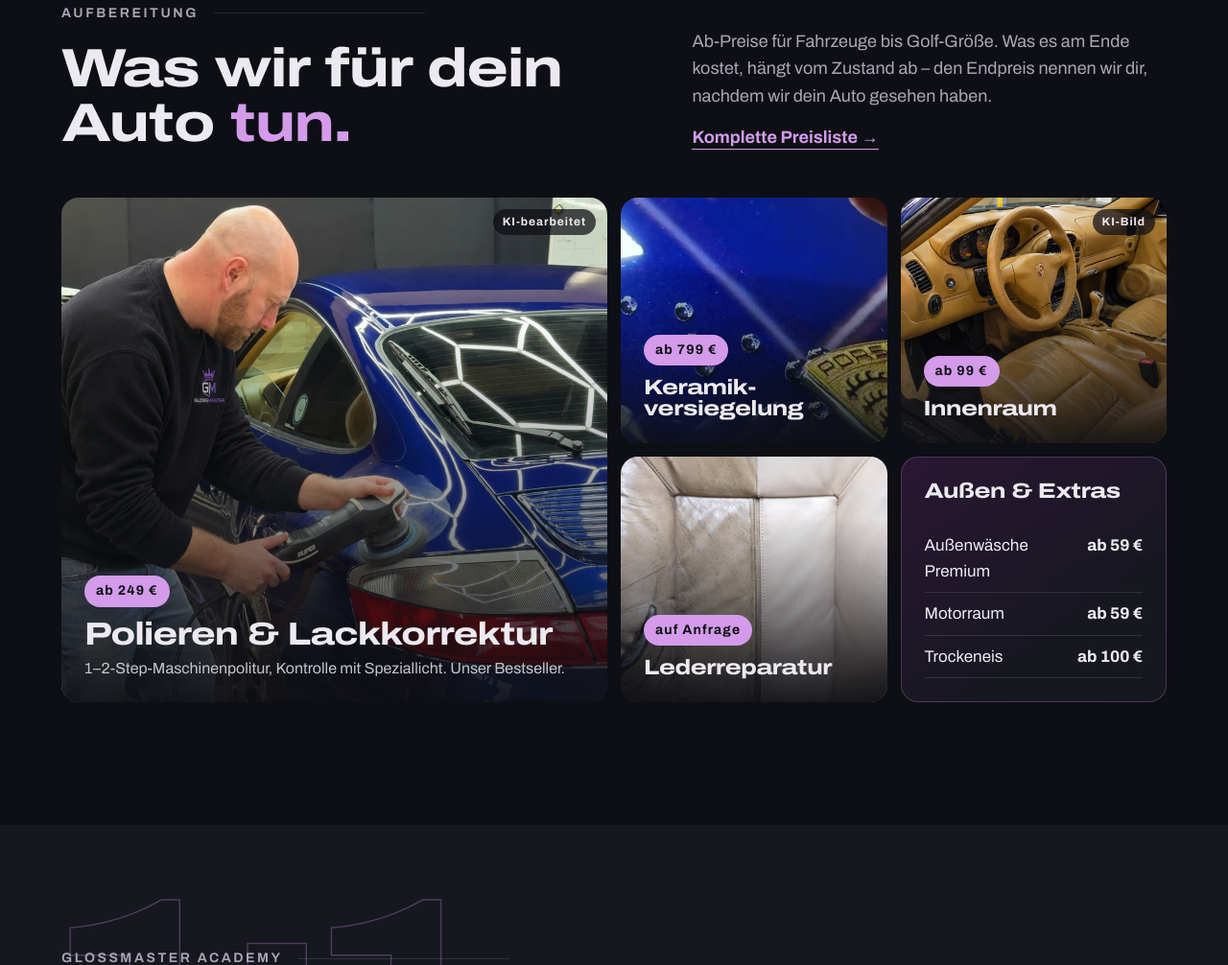
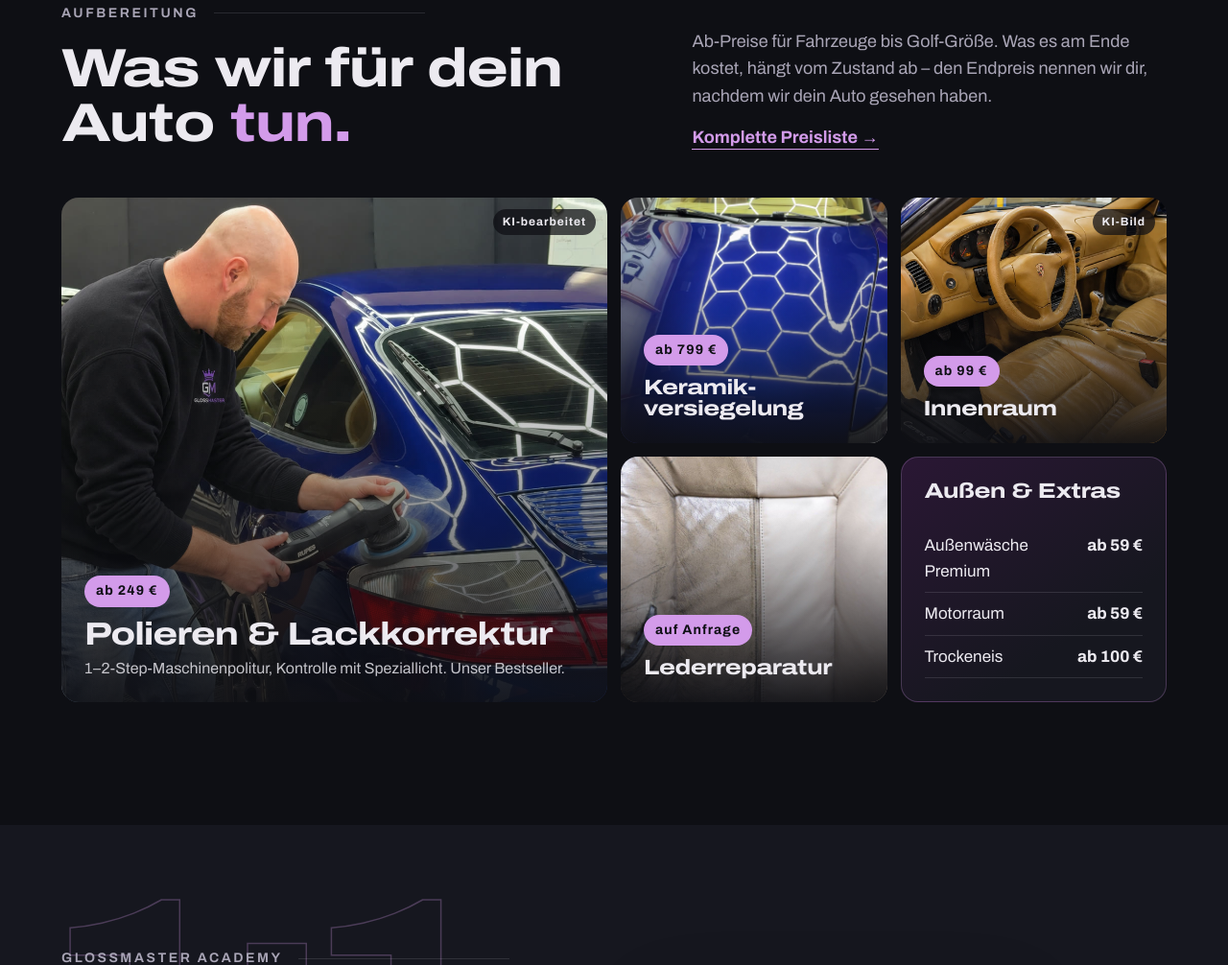
Before and after one commit to sideTwo/glossmaster-entwurf, a plain HTML site: page a-streiflicht/index.html in a window 1280 px wide. Shown: the part 2131-3137 px from the top of the page at 96% size. Drawn offline with Linux system fonts and the light colour scheme.

Commit message:
Startseite: scharfes Original für die Keramik-Kachel

```diff
--- a/a-streiflicht/index.html
+++ b/a-streiflicht/index.html
@@ -274,7 +274,7 @@
           <div class="kachel-text"><span class="preis">ab 249 €</span><h3>Polieren &amp; Lackkorrektur</h3><p>1–2-Step-Maschinenpolitur, Kontrolle mit Speziallicht. Unser Bestseller.</p></div>
         </a>
         <a class="kachel" href="preisliste/#keramik">
-          <img src="../assets/bilder/aufbereitung-keramik-4x3.jpg" alt="Wasser perlt nach der Keramikversiegelung auf dem blauen Lack ab" loading="lazy" />
+          <img src="../assets/bilder/aufbereitung-keramik-kachel.webp" alt="Wabenlicht spiegelt sich im blauen Lack der Porsche-Haube" loading="lazy" />
           <div class="kachel-text"><span class="preis">ab 799 €</span><h3>Keramik&shy;versiegelung</h3></div>
         </a>
         <a class="kachel" href="preisliste/#innen">
```
Also changed, not shown: assets/bilder/aufbereitung-keramik-kachel.webp (added).
